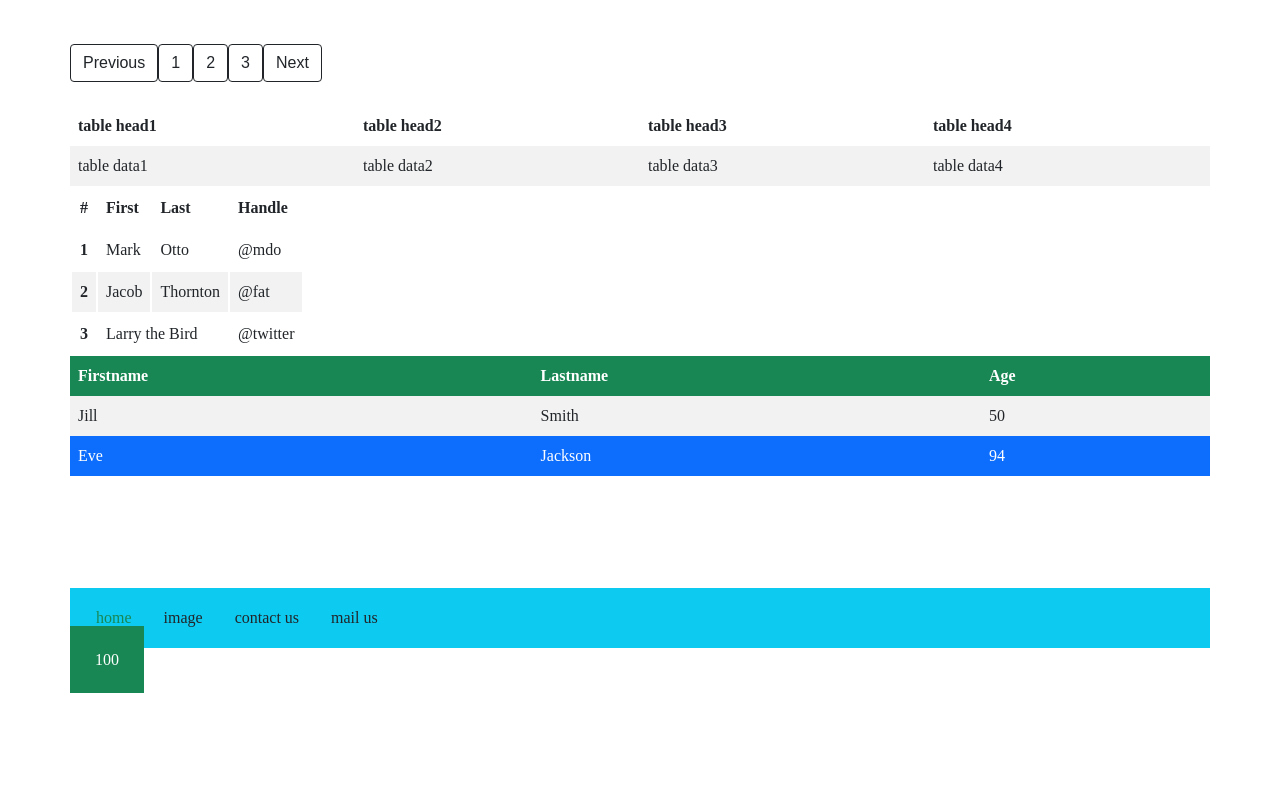
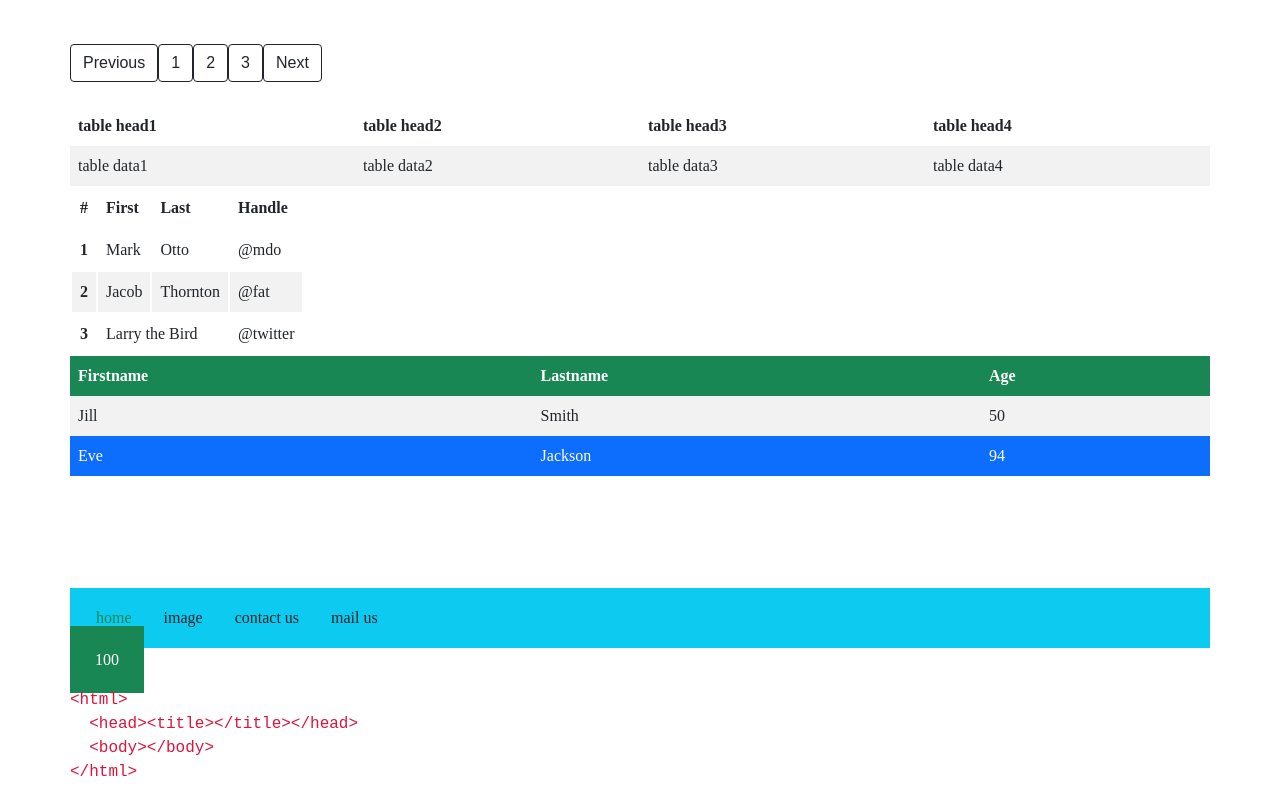
Before and after one commit to Jyotishmoy05/Fire-css, a plain HTML site: page index.html in a window 1280 px wide. Shown: the part 740-1540 px from the top of the page. Before the commit the page ends 1433 px from the top, so only its background shows below. Drawn offline with Linux system fonts and the light colour scheme.

```diff
--- a/index.html
+++ b/index.html
@@ -204,6 +204,12 @@
 
 
 
+
+<pre style="color: crimson; font-family: monospace;">&lt;html>
+  &lt;head>&lt;title>&lt;/title>&lt;/head>
+  &lt;body>&lt;/body>
+&lt;/html></pre>
+
 </body>
 
 </html>
```
Also changed, not shown: Template/Template no-1/fire CSS template_1.jpg (added), Template/Template no-1/fire CSS template_2.jpg (added), Template/Template no-1/fire CSS template_3.jpg (added), Template/Template no-1/fire CSS template_4.jpg (added), Template/Template no-1/fire CSS template_5.jpg (added), Template/Template no-1/fire CSS template_6.jpg (added), Template/Template no-2/fire CSS template1_1.jpg (added), Template/Template no-2/fire CSS template1_2.jpg (added), Template/Template no-2/fire CSS template1_3.jpg (added), Template/Template no-2/fire CSS template1_4.jpg (added), Template/Template no-2/fire CSS template1_5.jpg (added), Template/Template no-3/fire CSS template1_3.jpg (added), 4 other files.
